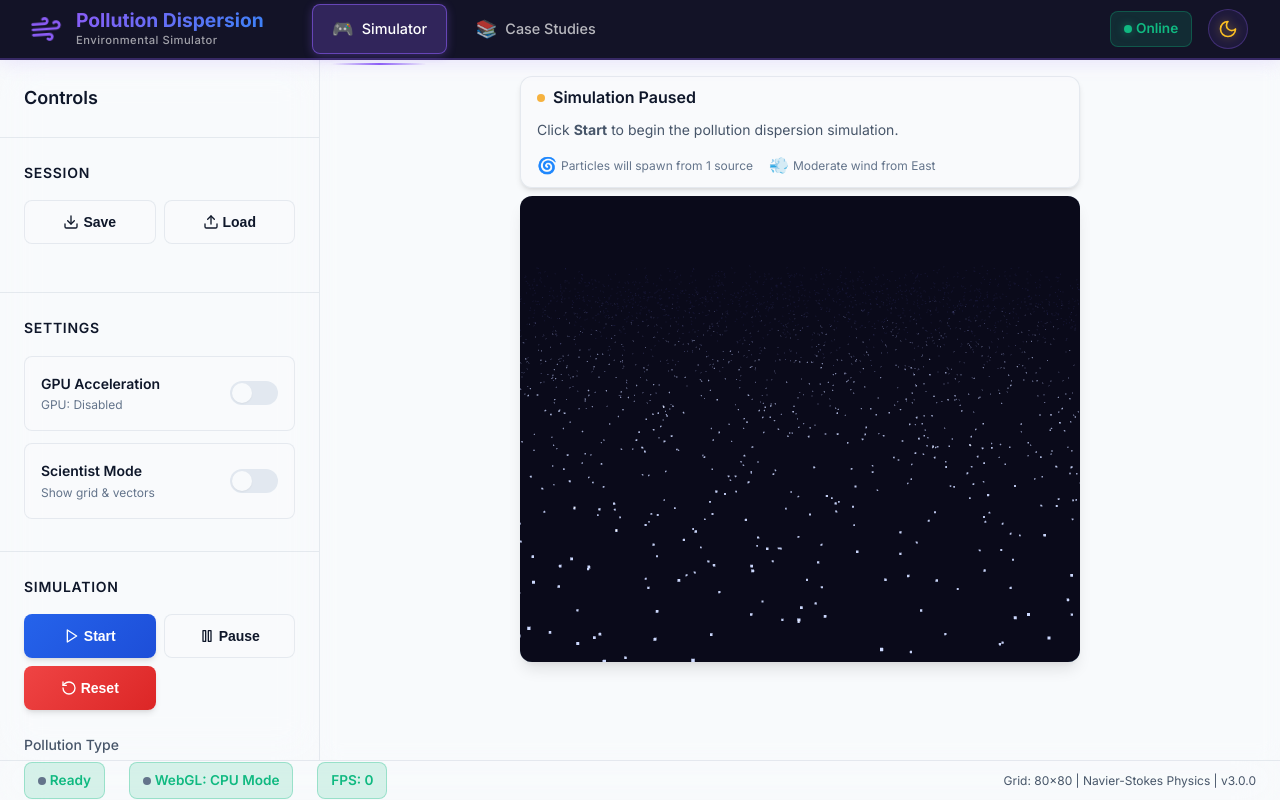
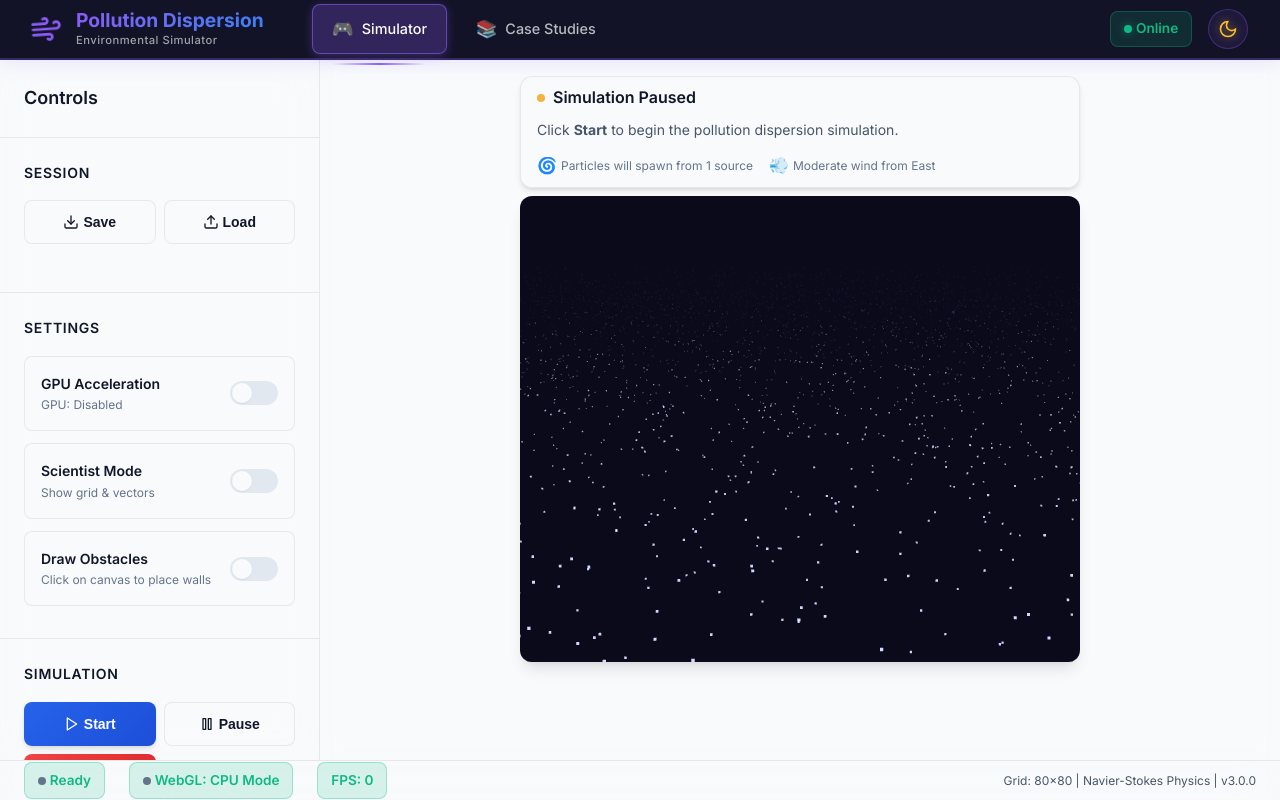
Before and after one commit to joseph-kwk/Pollution-Dispersion-Simulator, a React (Vite) app: page / in a window 1280 px wide. Built offline with nearby package versions, Linux system fonts and the light colour scheme.

Commit message:
feat: add obstacle drawing functionality and integrate into simulation controls

```diff
--- a/src/components/ControlPanel.tsx
+++ b/src/components/ControlPanel.tsx
@@ -1,10 +1,10 @@
 import React, { useRef } from 'react';
 import { useSimulationStore } from '../stores/simulationStore';
 import { POLLUTANT_TYPES, GRID_SIZE } from '../types';
-import { Play, Pause, RotateCcw, Wind, Waves, Droplets, Plus, Trash2, Download, Upload, FileJson } from 'lucide-react';
+import { Play, Pause, RotateCcw, Wind, Waves, Droplets, Plus, Trash2, Download, Upload, FileJson, Square } from 'lucide-react';
 
 export const ControlPanel: React.FC = () => {
-  const { isRunning, parameters, sources, gpuEnabled, scientistMode, actions } = useSimulationStore();
+  const { isRunning, parameters, sources, gpuEnabled, scientistMode, isDrawingObstacles, actions } = useSimulationStore();
   const fileInputRef = useRef<HTMLInputElement>(null);
 
   const handleExport = () => {
@@ -110,7 +110,7 @@ export const ControlPanel: React.FC = () => {
         </div>
 
         {/* Scientist Mode Toggle */}
-        <div className="toggle-container">
+        <div className="toggle-container" style={{ marginBottom: '12px' }}>
           <div>
             <div style={{ fontWeight: 600, fontSize: '0.875rem' }}>Scientist Mode</div>
             <div style={{ fontSize: '0.75rem', color: 'var(--text-tertiary)' }}>
@@ -118,6 +118,19 @@ export const ControlPanel: React.FC = () => {
             </div>
           </div>
           <div className={`toggle-switch ${useSimulationStore(state => state.scientistMode) ? 'active' : ''}`} onClick={actions.toggleScientistMode}>
+            <div className="toggle-thumb"></div>
+          </div>
+        </div>
+
+        {/* Draw Obstacles Toggle */}
+        <div className="toggle-container">
+          <div>
+            <div style={{ fontWeight: 600, fontSize: '0.875rem' }}>Draw Obstacles</div>
+            <div style={{ fontSize: '0.75rem', color: 'var(--text-tertiary)' }}>
+              Click on canvas to place walls
+            </div>
+          </div>
+          <div className={`toggle-switch ${isDrawingObstacles ? 'active' : ''}`} onClick={actions.toggleDrawingObstacles}>
             <div className="toggle-thumb"></div>
           </div>
         </div>
--- a/src/components/ThreeDSimulationCanvas.tsx
+++ b/src/components/ThreeDSimulationCanvas.tsx
@@ -24,10 +24,14 @@ export const ThreeDSimulationCanvas: React.FC = () => {
   const particlesRef = useRef<THREE.Points | null>(null);
   const gridHelperRef = useRef<THREE.GridHelper | null>(null);
   const vectorGroupRef = useRef<THREE.Group | null>(null);
+  const obstaclesGroupRef = useRef<THREE.Group | null>(null);
   const fluidDynamicsRef = useRef<FluidDynamics | null>(null);
   const animationFrameRef = useRef<number | null>(null);
+  const raycasterRef = useRef<THREE.Raycaster>(new THREE.Raycaster());
+  const mouseRef = useRef<THREE.Vector2>(new THREE.Vector2());
+  const planeRef = useRef<THREE.Mesh | null>(null);
 
-  const { sources, parameters, isRunning, gpuEnabled, scientistMode } = useSimulationStore();
+  const { sources, parameters, isRunning, gpuEnabled, scientistMode, isDrawingObstacles, obstacles, actions } = useSimulationStore();
   const [currentAQI, setCurrentAQI] = useState(0);
 
   const initThreeJS = useCallback(() => {
@@ -68,6 +72,19 @@ export const ThreeDSimulationCanvas: React.FC = () => {
     vectorGroup.visible = scientistMode;
     scene.add(vectorGroup);
     vectorGroupRef.current = vectorGroup;
+
+    // Obstacles group
+    const obstaclesGroup = new THREE.Group();
+    scene.add(obstaclesGroup);
+    obstaclesGroupRef.current = obstaclesGroup;
+
+    // Interaction plane (invisible)
+    const planeGeometry = new THREE.PlaneGeometry(GRID_SIZE, GRID_SIZE);
+    const planeMaterial = new THREE.MeshBasicMaterial({ visible: false });
+    const plane = new THREE.Mesh(planeGeometry, planeMaterial);
+    plane.rotation.x = -Math.PI / 2;
+    scene.add(plane);
+    planeRef.current = plane;
 
     // Ambient light
     const ambientLight = new THREE.AmbientLight(0xffffff, 0.5);
@@ -290,6 +307,72 @@ export const ThreeDSimulationCanvas: React.FC = () => {
     }
   }, [scientistMode, parameters.windDirection, parameters.windSpeed]);
 
+  // Handle mouse interaction for drawing obstacles
+  useEffect(() => {
+    if (!containerRef.current || !cameraRef.current || !planeRef.current) return;
+
+    const handleMouseDown = (event: MouseEvent) => {
+      if (!isDrawingObstacles) return;
+
+      const rect = containerRef.current!.getBoundingClientRect();
+      mouseRef.current.x = ((event.clientX - rect.left) / rect.width) * 2 - 1;
+      mouseRef.current.y = -((event.clientY - rect.top) / rect.height) * 2 + 1;
+
+      raycasterRef.current.setFromCamera(mouseRef.current, cameraRef.current!);
+      const intersects = raycasterRef.current.intersectObject(planeRef.current!);
+
+      if (intersects.length > 0) {
+        const point = intersects[0].point;
+        const halfGrid = GRID_SIZE / 2;
+        const x = Math.floor(point.x + halfGrid);
+        const y = Math.floor(point.z + halfGrid);
+
+        if (x >= 0 && x < GRID_SIZE && y >= 0 && y < GRID_SIZE) {
+          // Toggle obstacle
+          if (obstacles[y][x]) {
+            actions.removeObstacle(x, y);
+          } else {
+            actions.addObstacle(x, y);
+          }
+        }
+      }
+    };
+
+    containerRef.current.addEventListener('mousedown', handleMouseDown);
+    return () => {
+      containerRef.current?.removeEventListener('mousedown', handleMouseDown);
+    };
+  }, [isDrawingObstacles, obstacles, actions]);
+
+  // Update obstacle visuals
+  useEffect(() => {
+    if (!obstaclesGroupRef.current) return;
+
+    // Clear existing obstacles
+    while (obstaclesGroupRef.current.children.length > 0) {
+      obstaclesGroupRef.current.remove(obstaclesGroupRef.current.children[0]);
+    }
+
+    const geometry = new THREE.BoxGeometry(1, 5, 1);
+    const material = new THREE.MeshStandardMaterial({ color: 0x888888 });
+    const halfGrid = GRID_SIZE / 2;
+
+    for (let y = 0; y < GRID_SIZE; y++) {
+      for (let x = 0; x < GRID_SIZE; x++) {
+        if (obstacles[y][x]) {
+          const mesh = new THREE.Mesh(geometry, material);
+          mesh.position.set(x - halfGrid + 0.5, 2.5, y - halfGrid + 0.5);
+          obstaclesGroupRef.current.add(mesh);
+        }
+      }
+    }
+
+    // Update fluid dynamics engine
+    if (fluidDynamicsRef.current) {
+      fluidDynamicsRef.current.setObstacles(obstacles);
+    }
+  }, [obstacles]);
+
   const animate = useCallback(() => {
     if (!sceneRef.current || !cameraRef.current || !rendererRef.current) return;
 
--- a/src/stores/simulationStore.ts
+++ b/src/stores/simulationStore.ts
@@ -11,8 +11,11 @@ interface SimulationStore extends SimulationState {
     removeSource: (index: number) => void;
     toggleGPU: () => void;
     toggleScientistMode: () => void;
+    toggleDrawingObstacles: () => void;
     setGrid: (grid: number[][]) => void;
     setObstacles: (obstacles: boolean[][]) => void;
+    addObstacle: (x: number, y: number) => void;
+    removeObstacle: (x: number, y: number) => void;
     setFPS: (fps: number) => void;
   };
 }
@@ -45,7 +48,8 @@ const initialState: SimulationState = {
   parameters: initialParameters,
   fps: 0,
   gpuEnabled: false,
-  scientistMode: false
+  scientistMode: false,
+  isDrawingObstacles: false
 };
 
 export const useSimulationStore = create<SimulationStore>((set) => ({
@@ -76,8 +80,23 @@ export const useSimulationStore = create<SimulationStore>((set) => ({
     })),
     toggleGPU: () => set((state) => ({ gpuEnabled: !state.gpuEnabled })),
     toggleScientistMode: () => set((state) => ({ scientistMode: !state.scientistMode })),
+    toggleDrawingObstacles: () => set((state) => ({ isDrawingObstacles: !state.isDrawingObstacles })),
     setGrid: (grid) => set({ grid }),
     setObstacles: (obstacles) => set({ obstacles }),
+    addObstacle: (x, y) => set((state) => {
+      const newObstacles = state.obstacles.map(row => [...row]);
+      if (x >= 0 && x < GRID_SIZE && y >= 0 && y < GRID_SIZE) {
+        newObstacles[y][x] = true;
+      }
+      return { obstacles: newObstacles };
+    }),
+    removeObstacle: (x, y) => set((state) => {
+      const newObstacles = state.obstacles.map(row => [...row]);
+      if (x >= 0 && x < GRID_SIZE && y >= 0 && y < GRID_SIZE) {
+        newObstacles[y][x] = false;
+      }
+      return { obstacles: newObstacles };
+    }),
     setFPS: (fps) => set({ fps })
   }
 }));
--- a/src/types/index.ts
+++ b/src/types/index.ts
@@ -45,6 +45,7 @@ export interface SimulationState {
   fps: number;
   gpuEnabled: boolean;
   scientistMode: boolean;
+  isDrawingObstacles: boolean;
 }
 
 // UI types
```
